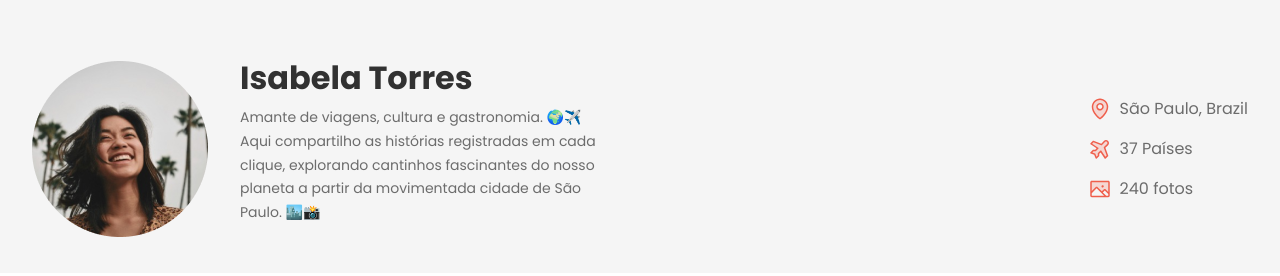
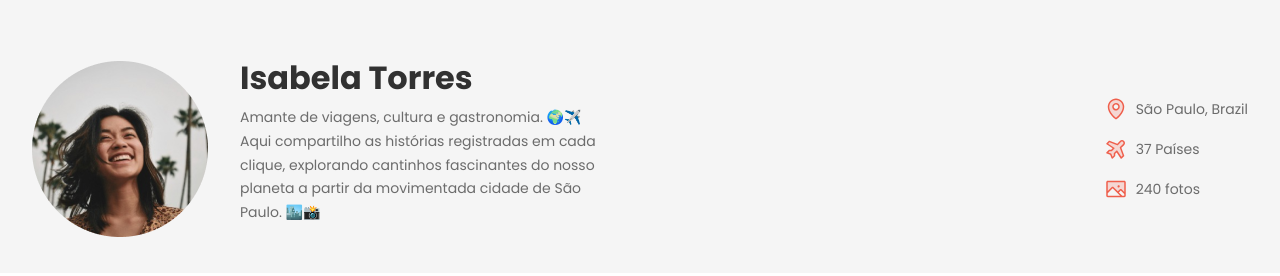
Before and after one commit to RafaeL-Malaquias/projeto-travelgram, a plain HTML site: page index.html in a window 1280 px wide. Shown: the part 70-346 px from the top of the page. Drawn offline with Linux system fonts and the light colour scheme.

Commit message:
change fonts

```diff
--- a/styles/sectionsabout.css
+++ b/styles/sectionsabout.css
@@ -1,7 +1,10 @@
 
 
 .about-section{
-    padding-block: 32px; /* Aplica 10px de padding tanto no topo quanto embaixo */
+    /* Aplica 10px de padding tanto no topo quanto embaixo */
+    padding-block: 32px;
+    font: var(--text-md);
+
 }
 
 section .container {
@@ -28,7 +31,6 @@ section .container {
 }
 
  #profile p {
-    font: var(--text-md);
     color: var(--text-color-secondary);
     margin-bottom: 16px;
 }
```
